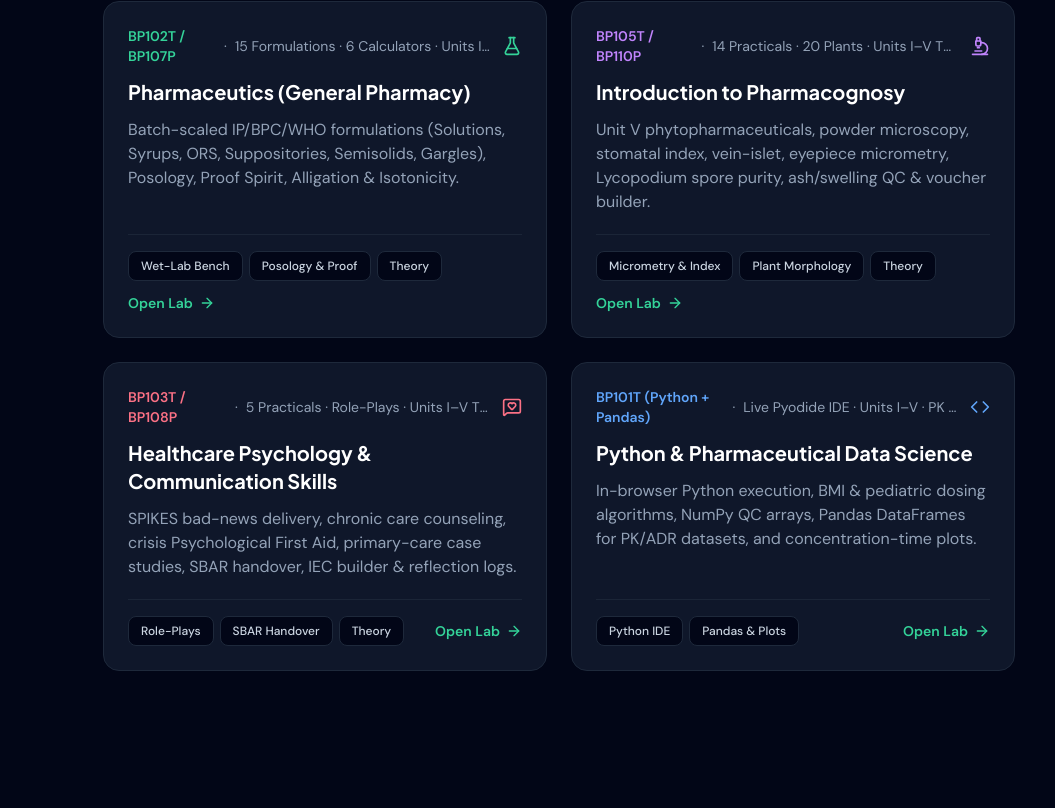
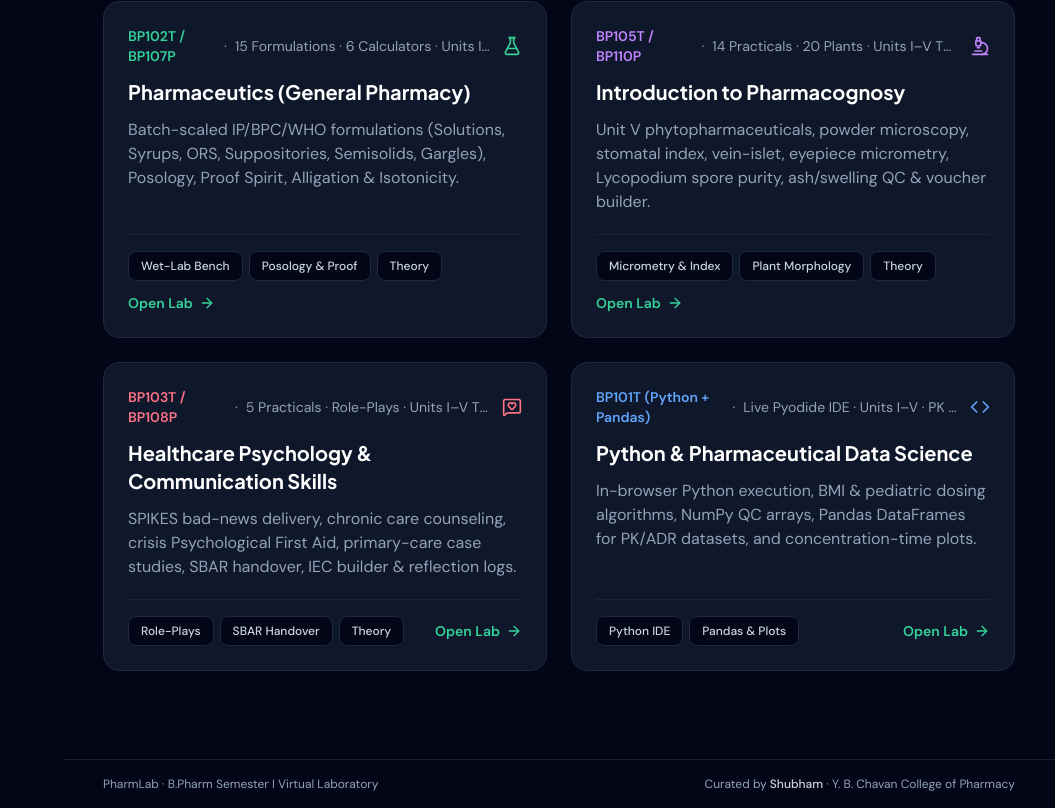
Before and after one commit to Shubhams2004/Pharmlab, a React (Vite) app: page / in a window 1280 px wide. Shown: the part 1572-2380 px from the top of the page, without its empty margins (225-1280 px from the left). Before the commit the page ends 2331 px from the top, so only its background shows below. Built offline with nearby package versions, Linux system fonts and the light colour scheme.

Commit message:
feat(layout): add footer and update credit details
Incorporate a persistent footer in the DashboardLayout and update the user/college credits in the navigation sidebar for better attribution.

```diff
--- a/src/components/DashboardLayout.jsx
+++ b/src/components/DashboardLayout.jsx
@@ -183,6 +183,13 @@ export default function DashboardLayout({
         <main className="flex-1 p-5 sm:p-6 md:p-8 lg:p-10 max-w-7xl w-full mx-auto min-w-0">
           {children}
         </main>
+
+        <footer className="px-5 sm:px-6 md:px-8 lg:px-10 py-4 border-t border-slate-200/70 dark:border-slate-800/70 text-xs text-slate-500 dark:text-slate-400 flex flex-wrap items-center justify-between gap-2 max-w-7xl w-full mx-auto">
+          <span>PharmLab · B.Pharm Semester I Virtual Laboratory</span>
+          <span>
+            Curated by <strong className="font-medium text-slate-700 dark:text-slate-300">Shubham</strong> · Y. B. Chavan College of Pharmacy
+          </span>
+        </footer>
       </div>
     </div>
   );
--- a/src/components/SubjectNavigation.jsx
+++ b/src/components/SubjectNavigation.jsx
@@ -207,9 +207,14 @@ export default function SubjectNavigation({
             style={{ width: `${progressPct}%` }}
           />
         </div>
-        <p className="text-slate-500 dark:text-slate-400 truncate">
-          Y. B. Chavan College of Pharmacy
-        </p>
+        <div className="space-y-0.5 text-slate-500 dark:text-slate-400">
+          <p className="font-semibold text-slate-700 dark:text-slate-300 truncate">
+            Shubham
+          </p>
+          <p className="truncate">
+            Y. B. Chavan College of Pharmacy
+          </p>
+        </div>
       </div>
     </div>
   );
```
